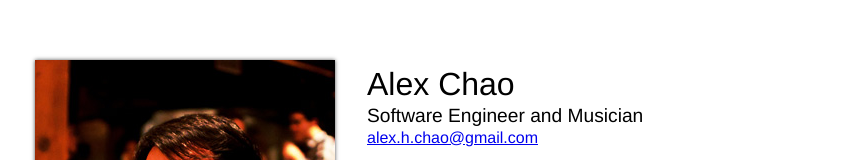
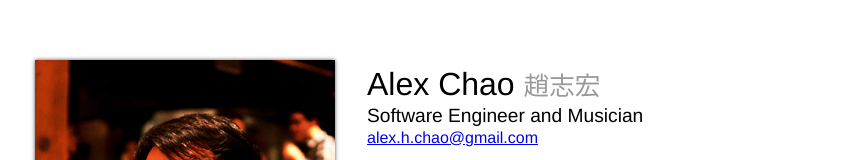
Before and after one commit to alexchao/alexchao, a plain HTML site: page index.html in a window 1280 px wide. Shown: the top 160 px of the page, without its empty margins (205-1049 px from the left). Drawn offline with Linux system fonts and the light colour scheme.

Commit message:
add chinese name

```diff
--- a/index.css
+++ b/index.css
@@ -28,6 +28,10 @@ h1 {
   font-size: 200%;
   margin: 0 0 0.2em;
 }
+h1 span {
+  color: #999999;
+  font-size: 0.8em;
+}
 h2 {
   font-weight: normal;
   font-size: 120%;
--- a/index.html
+++ b/index.html
@@ -16,7 +16,7 @@
     <div id="hooray">
       <div id="me"></div>
       <div id="content">
-        <h1>Alex Chao</h1>
+        <h1>Alex Chao <span>趙志宏</span></h1>
         <h2>Software Engineer and Musician</h2>
         <p><a href="&#97;&#108;&#101;&#120;&#46;&#104;&#46;&#99;&#104;&#97;&#111;&#64;&#103;&#109;&#97;&#105;&#108;&#46;&#99;&#111;&#109;">&#97;&#108;&#101;&#120;&#46;&#104;&#46;&#99;&#104;&#97;&#111;&#64;&#103;&#109;&#97;&#105;&#108;&#46;&#99;&#111;&#109;</a></p>
         <p>I mainly code in Python and have spent most of my time as a full-stack
```
